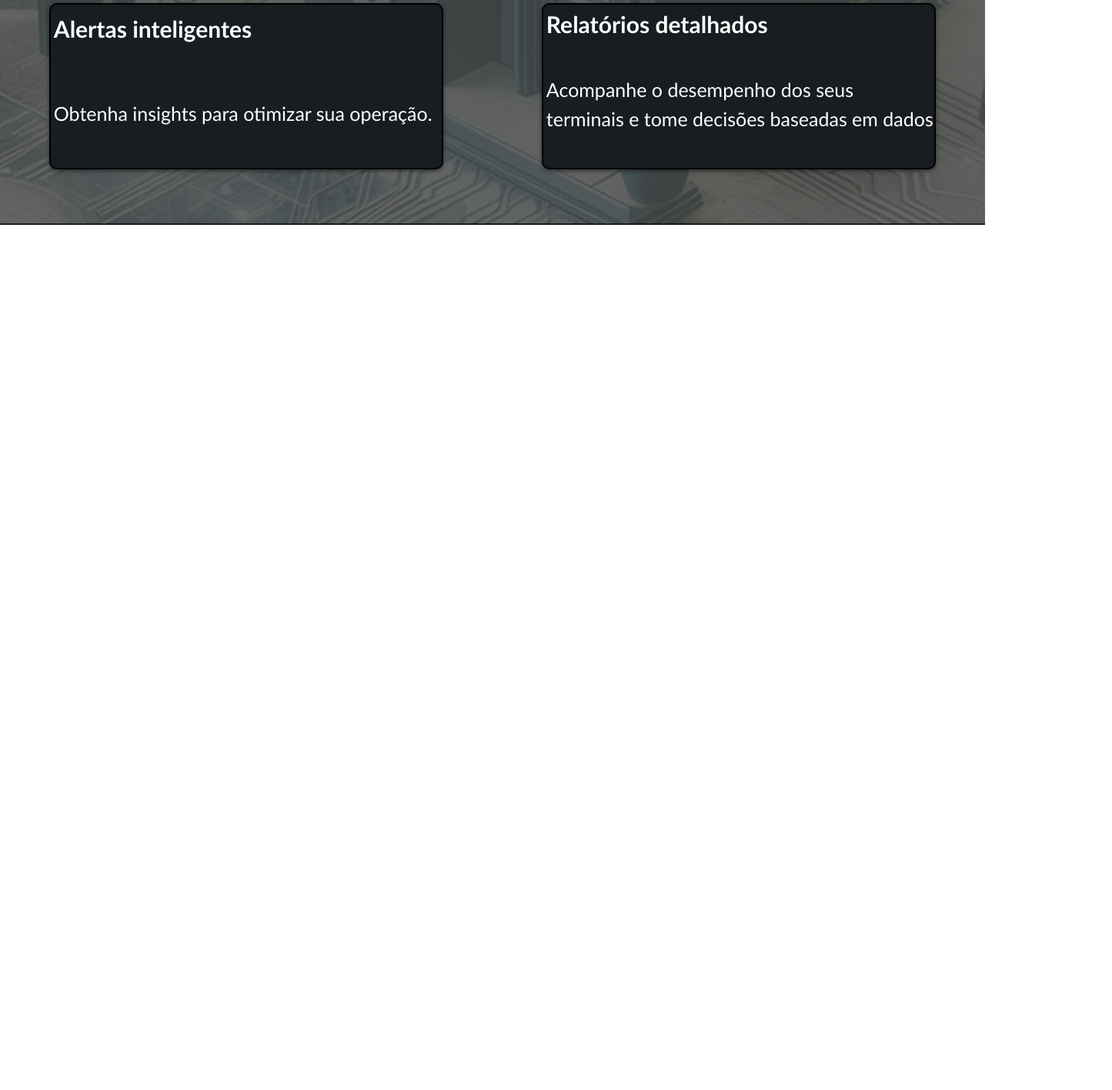
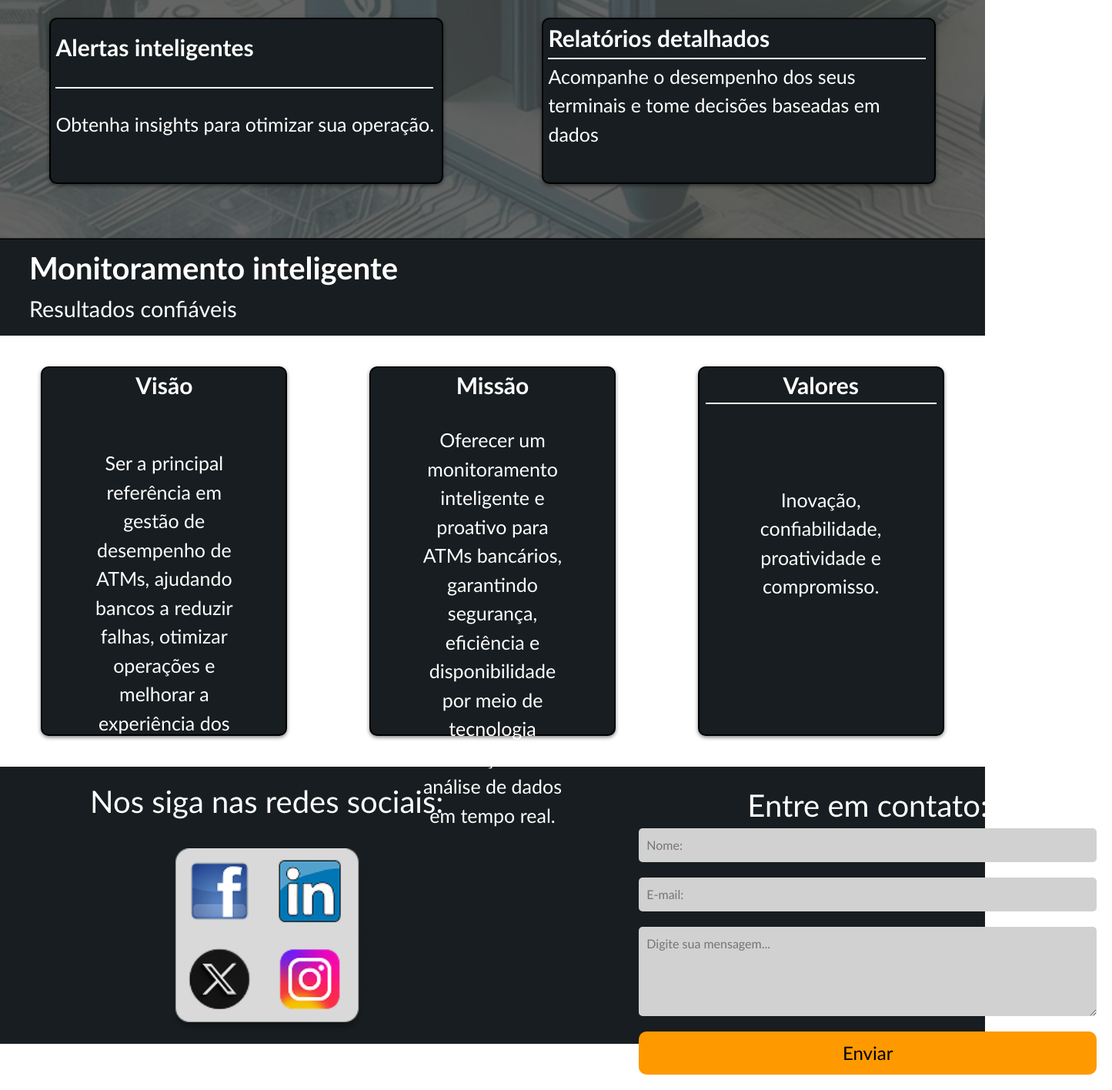
Before and after one commit to CaioVisconti/StreamLine-ATM, a plain HTML site: page public/index.html in a window 1280 px wide. Shown: the part 2327-3743 px from the top of the page at 77% size, 1445 px wide, since content can reach past the window. Before the commit the page ends 2619 px from the top, so only its background shows below. Drawn offline with nearby package versions, Linux system fonts and the light colour scheme.

Commit message:
Finalizando as seções da home

```diff
--- a/public/index.html
+++ b/public/index.html
@@ -42,6 +42,7 @@
     </div>
 
 
+
     <div class="divisoria-streamline divisoria">
         <h1>Streamline ATM</h1>
         <span>O que fazemos?</span>
@@ -54,6 +55,7 @@
     <a href="#"><button class="conheca-equipe">Conheça nossa equipe</button></a>
 
 
+
     <div class="divisoria">
         <h1>NOSSOS SERVIÇOS</h1>
         <span>Projetos e soluções</span>
@@ -63,29 +65,72 @@
         <div class="servicos-subcontainer">
             <div class="card-texto">
                 <span>Alertas inteligentes</span>
-                <hr>
+                <div class="barra-branca"></div>
                 <p>Seja notificado quando os recursos atingirem limites críticos.</p>
             </div>
             <div class="card-texto">
                 <span>Melhoria Contínua</span>
-                <hr>
+                <div class="barra-branca"></div>
                 <p>Evite paradas inesperadas e aumente a eficiência dos seus ATMs.</p>
             </div>
         </div>
-
         <div class="servicos-subcontainer2">
             <div class="card-texto">
                 <span>Alertas inteligentes</span>
-                <hr>
+                <div class="barra-branca"></div>
                 <p>Obtenha insights para otimizar sua operação.</p>
             </div>
             <div class="card-texto">
                 <span>Relatórios detalhados</span>
-                <hr>
+                <div class="barra-branca"></div>
                 <p>Acompanhe o desempenho dos seus terminais e tome decisões baseadas em dados</p>
             </div>
         </div>
     </div>
+
+
+
+    <div class="divisoria">
+        <h1>Monitoramento inteligente</h1>
+        <span>Resultados confiáveis</span>
+    </div>
+    <div class="monitoramento-container">
+        <div class="card-texto2  card-visao">
+            <span>Visão</span>
+            <div class="barra-branca"></div>
+            <p>Ser a principal referência em gestão de desempenho de ATMs, ajudando bancos a reduzir falhas, otimizar operações e melhorar a experiência dos clientes.</p>
+        </div>
+        <div class="card-texto2">
+            <span>Missão</span>
+            <div class="barra-branca"></div>
+            <p>Oferecer um monitoramento inteligente e proativo para ATMs bancários, garantindo segurança, eficiência e disponibilidade por meio de tecnologia avançada e análise de dados em tempo real.</p>
+        </div>
+        <div class="card-texto2 card-valores">
+            <span>Valores</span>
+            <div class="barra-branca"></div>
+            <p>Inovação, confiabilidade, proatividade e compromisso.</p>
+        </div>
+    </div>
+
+
+
+    <footer>
+        <div class="footer-container">
+            <div class="redes-sociais">
+                <span>Nos siga nas redes sociais: </span>
+                <img src="./assets/redes_sociais.png" alt="redes sociais">
+            </div>
+            <div class="footer-contato">
+                <form class="form-contato">
+                    <span>Entre em contato:</span>
+                    <input type="text" placeholder="Nome:" required>
+                    <input type="email" placeholder="E-mail:" required>
+                    <textarea placeholder="Digite sua mensagem..." rows="4" required></textarea>
+                    <button type="submit" class="formulario-botao">Enviar</button>
+                </form>
+            </div>
+        </div>
+    </footer>
     <!-- jQuery -->
     <script src="https://code.jquery.com/jquery-3.5.1.slim.min.js"></script>
 
--- a/public/style/index.css
+++ b/public/style/index.css
@@ -122,6 +122,7 @@
     margin-left: 2%;
     margin-top: 2%;
     font-size: 200%;
+    padding-bottom: 1.5%;
 }
 
 .servicos-p span{
@@ -167,7 +168,8 @@
     font-size: 25px;
     padding-bottom: 2%;
     border: 2px solid black;
-    padding-left: 0.3%;
+    padding-left: 0.5%;
+    padding-right: 0.5%;
     border-radius: 10px;
     box-shadow: 0 2px 5px rgba(0, 0, 0, 0.5);
 }
@@ -176,3 +178,121 @@
     font-size: 30px;
     font-weight: 800;
 }
+
+.barra-branca {
+    height: 2px;
+    background-color: white;
+    width: 99%;
+}
+
+.monitoramento-container {
+    display: flex;
+    justify-content: space-around;
+    align-items: center;
+    width: 100%;
+    height: 70vh;
+}
+
+.card-texto2 {
+    display: flex;
+    flex-direction:column;
+    align-items:center;
+    background-color: #171D20;
+    color: white;
+    width: 25%;
+    height: 60vh;
+    font-size: 25px;
+    padding-bottom: 2%;
+    border: 2px solid black;
+    padding-left: 0.5%;
+    padding-right: 0.5%;
+    border-radius: 10px;
+    box-shadow: 0 2px 5px rgba(0, 0, 0, 0.5);
+}
+
+.card-texto2 span{
+    font-size: 30px;
+    font-weight: 800;
+}
+
+.card-texto2 p{
+    width: 60%;
+    margin-top: 10%;
+    display: flex;
+    align-items: center;
+    text-align: center;
+    word-wrap: break-word;
+}
+
+.card-valores p{
+    margin-top: 35%;
+}
+
+.card-visao p{
+    margin-top: 20%;
+}
+
+.footer-container {
+    display: flex;
+    justify-content: space-around;
+    background-color: #171D20;
+    color: white;
+    height: 45vh;
+}
+
+.redes-sociais {
+    display: flex;
+    flex-direction: column;
+    align-items: center;
+    justify-content: space-around;
+}
+
+.redes-sociais span {
+    font-size: 40px;
+}
+
+.redes-sociais img {
+    width: 250px;
+}
+
+.form-contato {
+    display: flex;
+    flex-direction: column;
+    align-items: center;
+    justify-content: space-around;
+    width: 180%;
+}
+
+form {
+    padding: 20px;
+    border-radius: 20px;
+    text-align: center;
+}
+
+input, textarea {
+    width: 100%;
+    padding: 10px;
+    margin-bottom: 20px !important;
+    border: none;
+    border-radius: 5px;
+    background: #d1d1d1;
+}
+
+.formulario-botao {
+    background-color: #ff9900;
+    color: black;
+    border: none;
+    padding: 10px;
+    width: 100%;
+    border-radius: 10px;
+    cursor: pointer;
+    font-size:x-large;
+}
+
+.formulario-botao:hover {
+    background-color: #e68a00;
+}
+
+.footer-contato span {
+    font-size: 40px;
+}
```
Also changed, not shown: public/assets/redes_sociais.png (added).
